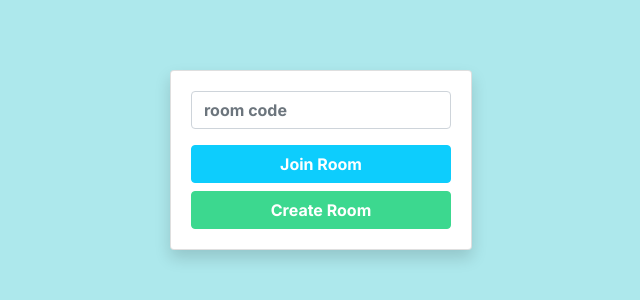
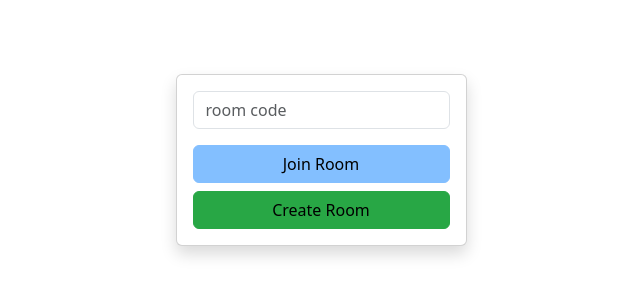
Before and after one commit to seroteunine/CaptionThis, a React (Vite) app in the folder client/: page / in a window 1280 px wide. Shown: the part 240-540 px from the top of the page, without its empty margins (319-959 px from the left). Built offline with nearby package versions, Linux system fonts and the light colour scheme; no server answers.

Commit message:
changed to bootstrap via npm with scss

```diff
--- a/client/index.html
+++ b/client/index.html
@@ -8,8 +8,6 @@
   <link rel="preconnect" href="https://fonts.gstatic.com" crossorigin>
   <link href="https://fonts.googleapis.com/css2?family=Inter:wght@700&family=Poppins:wght@500&display=swap"
     rel="stylesheet">
-  <link rel="stylesheet" href="https://cdn.jsdelivr.net/npm/bootstrap@4.3.1/dist/css/bootstrap.min.css"
-    integrity="sha384-ggOyR0iXCbMQv3Xipma34MD+dH/1fQ784/j6cY/iJTQUOhcWr7x9JvoRxT2MZw1T" crossorigin="anonymous">
   <meta name="viewport" content="width=device-width, initial-scale=1.0" />
   <title>Caption This</title>
 </head>
--- a/client/package.json
+++ b/client/package.json
@@ -10,10 +10,12 @@
     "preview": "vite preview"
   },
   "dependencies": {
+    "bootstrap": "^5.3.2",
     "dotenv": "^16.3.1",
     "react": "^18.2.0",
     "react-dom": "^18.2.0",
     "react-router-dom": "^6.18.0",
+    "sass": "^1.69.5",
     "socket.io-client": "^4.7.2"
   },
   "devDependencies": {
--- a/client/src/App.tsx
+++ b/client/src/App.tsx
@@ -1,4 +1,4 @@
-import './index.css';
+import './index.scss';
 import { useEffect, useState } from 'react';
 import Home from './pages/Home';
 import Host from './pages/Host';
@@ -64,7 +64,7 @@ function App() {
   }, []);
 
   return (
-    <div className='bg-blue' style={{ height: '100vh' }}>
+    <div style={{ height: '100vh' }}>
       {!roomDTO ?
         <Home codeInvalid={codeInvalid}></Home>
         :
--- a/client/src/index.css
+++ /dev/null
@@ -1,18 +0,0 @@
-.bg-blue {
-    background-color: rgb(173, 232, 236);
-}
-
-.btn-primary {
-    background-color: #0dcdfd;
-    border-color: #0dcdfd;
-}
-
-.btn-success {
-    background-color: #3cd88f;
-    border-color: #3cd88f;
-}
-
-body {
-    font-family: 'Inter', sans-serif;
-    text-transform: uppercase;
-}
--- /dev/null
+++ b/client/src/index.scss
@@ -0,0 +1,9 @@
+$primary: #83bfff; // Your preferred blue
+$success: #28a745; // Your preferred green
+
+
+
+
+
+
+@import 'node_modules/bootstrap/scss/bootstrap';
--- a/client/src/pages/Host.tsx
+++ b/client/src/pages/Host.tsx
@@ -23,7 +23,7 @@ function Host() {
     return (
         <div className="container">
             <div className="text-center mb-2 p-3 shadow-sm">
-                <h2 className="display-4">Roomcode: <span className="badge badge-light">{roomDTO!.roomID}</span></h2>
+                <h2 className="display-4">Roomcode: <span className="badge badge-dark">{roomDTO!.roomID}</span></h2>
                 <h4>You're the host</h4>
             </div>
             {roomDTO!.game
@@ -37,18 +37,25 @@ function Host() {
                     }[roomDTO!.game.phase]}
                 </div>
                 :
-                <div className="container mt-4">
-                    <h3>Players:</h3>
-                    {roomDTO!.playerIDs.map((ID) => (
-                        <h3 key={ID}>{nameMap.get(ID) || ID}</h3>
-                    ))}
-                    <button
-                        className={`px-4 py-2 rounded font-bold text-white
-                        ${isStartingDisallowed ? 'bg-gray-400 cursor-not-allowed' : 'bg-blue-500 hover:bg-blue-700'}`}
-                        onClick={handleStartGame}
-                        disabled={isStartingDisallowed}> Start game
-                    </button>
-                    {isStartingDisallowed && <span> (to start you need 4 to 8 players and everyone needs to change their name.) </span>}
+                <div className="container mt-4 text-center ">
+                    <div>
+                        <button
+                            className='btn btn-primary'
+                            onClick={handleStartGame}
+                            disabled={isStartingDisallowed}> Start game
+                        </button>
+                        {isStartingDisallowed && <p> (to start you need 4 to 8 players and everyone needs to change their name.) </p>}
+                    </div>
+
+                    <div className="w-50 mx-auto">
+                        <ul className="list-group mt-3 ">
+                            <li className="list-group-item active">Players:</li>
+                            {roomDTO!.playerIDs.map((ID) => (
+                                <li className="list-group-item" key={ID}>{nameMap.get(ID) || ID}</li>
+                            ))}
+                        </ul>
+                    </div>
+
                 </div>
             }
         </div>
--- a/client/src/pages/Player.tsx
+++ b/client/src/pages/Player.tsx
@@ -24,7 +24,7 @@ function Player() {
     return (
         <>
             <div className="text-center p-3 shadow-sm">
-                <h2 className="">Roomcode: <span className="badge badge-light">{roomDTO!.roomID}</span></h2>
+                <h2 className="">Roomcode: <span className="badge badge-secondary">{roomDTO!.roomID}</span></h2>
                 <h4>You're a player</h4>
             </div>
 
@@ -38,11 +38,11 @@ function Player() {
                     }[roomDTO!.game.phase]}
                 </div>
                 :
-                <div className="container mt-4">
+                <div className="container mt-4 text-center">
                     <h4>Wait for game to start.</h4>
                     <div className="d-flex justify-content-center align-items-center mt-3">
-                        <input className="form-control" type="text" placeholder="New name" onChange={(e) => setValue(e)}></input>
-                        <button className="btn btn-primary" onClick={handleSendName} disabled={!username.trim()}>Change name</button>
+                        <input className="form-control mr-2" type="text" placeholder="New name" onChange={(e) => setValue(e)}></input>
+                        <button className="btn btn-primary" onClick={handleSendName} disabled={!username.trim()}>Change</button>
                     </div>
                 </div>
             }
```
Also changed, not shown: 1 other file (tests, documents, lock files or other folders).
